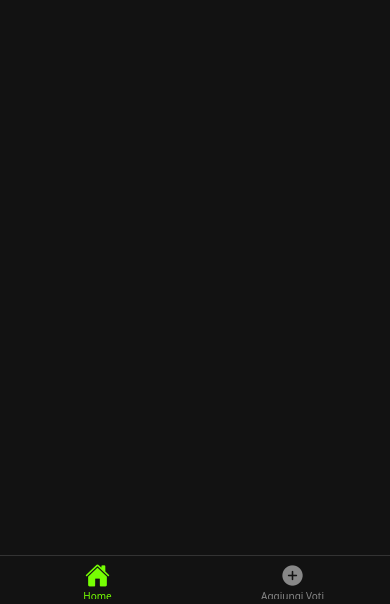
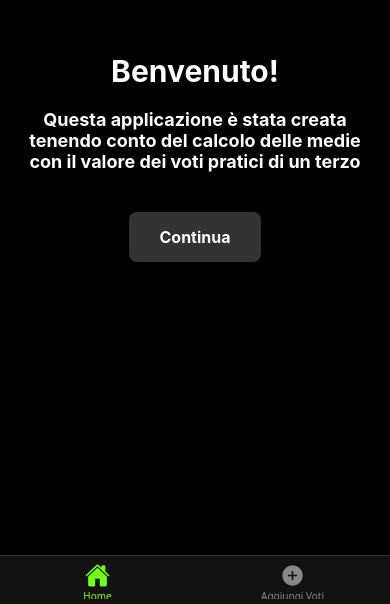
Before and after one commit to mattiasaan/GradeMate, a React Native app: screen /Welcome in a window 390 px wide. Shown: the part 240-844 px from the top of the page. Built offline with nearby package versions, Linux system fonts and the light colour scheme.

Commit message:
Welcome screen con un utilità

```diff
--- a/App.js
+++ b/App.js
@@ -24,7 +24,7 @@ const DarkTheme = {
 
 function HomeStack() {
   return (
-    <Stack.Navigator initialRouteName="Home">
+    <Stack.Navigator initialRouteName="Welcome">
       <Stack.Screen
         name="Home"
         component={HomeScreen}
@@ -80,3 +80,13 @@ export default function App() {
     </NavigationContainer>
   );
 }
+
+
+/*
+ __  __       _   _   _
+ |  \/  | __ _| |_| |_(_) __ _ ___  __ _ _ __
+ | |\/| |/ _` | __| __| |/ _` / __|/ _` | '_ \
+ | |  | | (_| | |_| |_| | (_| \__ \ (_| | | | |
+ |_|  |_|\__,_|\__|\__|_|\__,_|___/\__,_|_| |_|
+
+ */
--- a/Screens/WelcomePage.js
+++ b/Screens/WelcomePage.js
@@ -4,36 +4,28 @@ import {
   Text,
   StyleSheet,
   Alert,
-  TextInput,
   TouchableOpacity,
   ActivityIndicator,
 } from "react-native";
 import AsyncStorage from "@react-native-async-storage/async-storage";
 
 const WelcomeScreen = ({ navigation }) => {
-  /*
   const [isFirstLaunch, setIsFirstLaunch] = useState(null);
-  const [username, setUsername] = useState('');
-  const [password, setPassword] = useState('');
   const [loading, setLoading] = useState(true);
 
   useEffect(() => {
     const checkFirstLaunch = async () => {
       try {
-        const hasLaunched = await AsyncStorage.getItem('hasLaunched');
-        const storedUsername = await AsyncStorage.getItem('username');
-        const storedPassword = await AsyncStorage.getItem('password');
+        const hasLaunched = await AsyncStorage.getItem("hasLaunched");
 
-        if (storedUsername) setUsername(storedUsername);
-        if (storedPassword) setPassword(storedPassword);
-        if (!hasLaunched || !storedUsername || !storedPassword) {
-          await AsyncStorage.setItem('hasLaunched', 'true');
+        if (!hasLaunched) {
+          await AsyncStorage.setItem("hasLaunched", "true");
           setIsFirstLaunch(true);
         } else {
           setIsFirstLaunch(false);
         }
       } catch (error) {
-        console.error('Errore con AsyncStorage:', error);
+        console.error("Errore con AsyncStorage:", error);
       } finally {
         setLoading(false);
       }
@@ -42,23 +34,7 @@ const WelcomeScreen = ({ navigation }) => {
     checkFirstLaunch();
   }, []);
 
-  const saveAndContinue = async () => {
-    if (!username || !password) {
-      Alert.alert('Errore', 'Per favore, inserisci sia username che password.');
-      return;
-    }
-
-    try {
-      await AsyncStorage.setItem('username', username);
-      await AsyncStorage.setItem('password', password);
-
-      navigation.replace('Home');
-    } catch (error) {
-      Alert.alert('Errore', 'Si è verificato un errore durante il salvataggio delle credenziali.');
-    }
-  };
-
-  if (loading) {
+  if (loading || isFirstLaunch === null) {
     return (
       <View style={style.container}>
         <ActivityIndicator size="large" color="#ffffff" />
@@ -67,81 +43,65 @@ const WelcomeScreen = ({ navigation }) => {
     );
   }
 
-  if (isFirstLaunch === false) {
-    navigation.replace('Home');
+  if (!isFirstLaunch) {
+    navigation.replace("Home");
     return null;
   }
 
   return (
     <View style={style.container}>
-      <Text style={style.titolo}>
-        Benvenuto!{"\n"}{"\n"}Inserisci le credenziali di Classeviva
+      <Text style={style.titolo}>Benvenuto!</Text>
+      <Text style={style.sottotitolo}>
+        Questa applicazione è stata creata tenendo conto del calcolo delle
+        medie con il valore dei voti pratici di un terzo
       </Text>
-      <TextInput
-        style={style.input}
-        placeholder="Username"
-        placeholderTextColor="#888"
-        value={username}
-        onChangeText={setUsername}
-      />
-      <TextInput
-        style={style.input}
-        placeholder="Password"
-        placeholderTextColor="#888"
-        secureTextEntry
-        value={password}
-        onChangeText={setPassword}
-      />
-      <TouchableOpacity style={style.button} onPress={saveAndContinue}>
-        <Text style={style.buttonText}>Accedi</Text>
+      <TouchableOpacity style={style.button} onPress={() => navigation.replace("Home")}>
+        <Text style={style.buttonText}>Continua</Text>
       </TouchableOpacity>
     </View>
-  );*/
+  );
 };
-/*
+
 const style = StyleSheet.create({
   container: {
     flex: 1,
-    justifyContent: 'center',
-    alignItems: 'center',
-    backgroundColor: '#000000',
+    justifyContent: "center",
+    alignItems: "center",
+    backgroundColor: "#000000",
     padding: 20,
   },
   titolo: {
-    color: '#ffffff',
-    fontWeight: 'bold',
+    color: "#ffffff",
+    fontWeight: "bold",
     marginBottom: 20,
     fontSize: 30,
-    textAlign: 'center',
+    textAlign: "center",
   },
-  input: {
-    backgroundColor: '#1F1F1F',
-    color: '#ffffff',
-    padding: 15,
-    marginBottom: 15,
-    borderRadius: 8,
-    borderWidth: 1,
-    borderColor: '#333',
-    width: '100%',
+  sottotitolo: {
+    color: "#ffffff",
+    fontWeight: "bold",
+    marginBottom: 20,
+    fontSize: 18,
+    textAlign: "center",
   },
   button: {
-    backgroundColor: '#333',
+    backgroundColor: "#333",
     paddingVertical: 15,
     paddingHorizontal: 30,
     borderRadius: 8,
-    alignItems: 'center',
+    alignItems: "center",
     marginTop: 20,
   },
   buttonText: {
-    color: '#ffffff',
+    color: "#ffffff",
     fontSize: 16,
-    fontWeight: 'bold',
+    fontWeight: "bold",
   },
   loadingText: {
-    color: '#ffffff',
+    color: "#ffffff",
     marginTop: 10,
     fontSize: 16,
   },
 });
-*/
+
 export default WelcomeScreen;
```
Also changed, not shown: Screens/HomeScreen.js (+7 -5 lines).
